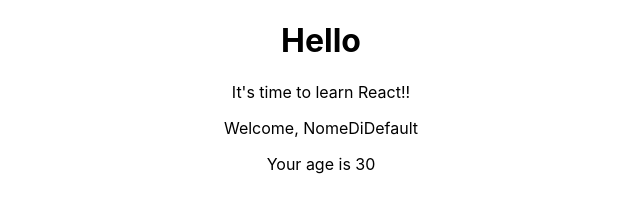
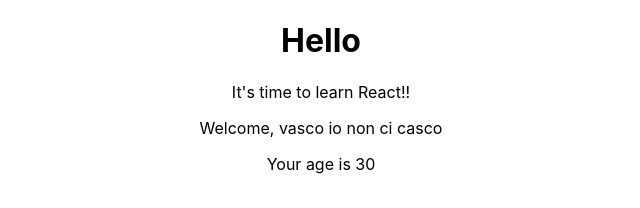
Before and after one commit to elperez365/reactExercises, a React (Create React App) app in the folder appesercizireact/: page / in a window 1280 px wide. Shown: the top 208 px of the page, without its empty margins (319-959 px from the left). Built offline with nearby package versions, Linux system fonts and the light colour scheme.

Commit message:
exercise 5 loaded

```diff
--- a/appesercizireact/src/App.js
+++ b/appesercizireact/src/App.js
@@ -7,7 +7,7 @@ function App() {
   return (
     <div className="App">
      <Hello/>
-     <Welcome age="30"/>
+     <Welcome name={"vasco" + "  io non ci casco"} age="30"/>
     </div>
   );
 }
--- a/appesercizireact/src/Welcome.js
+++ b/appesercizireact/src/Welcome.js
@@ -17,6 +17,7 @@ class   Welcome   extends React.Component{
 
 Welcome.defaultProps={
     name: "NomeDiDefault",
+    age: 10
 }
 
 export default Welcome
```
